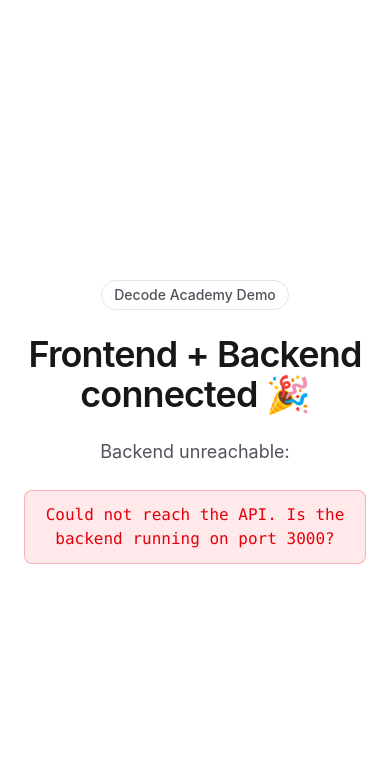
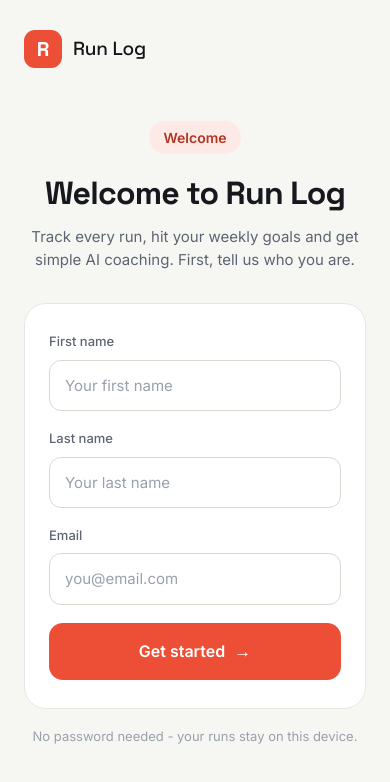
Before and after one commit to svendukic2/run-log-app, a Next.js app in the folder frontend/: page / in a window 390 px wide. Shown: the top 782 px of the page. Built offline with nearby package versions, Linux system fonts and the light colour scheme; no server answers.

Commit message:
RUN-7: build Welcome screen layout and copy
Welcome screen (01) per Figma: brand top left, Welcome badge, heading,
intro copy, profile card shell and no-password caption. Responsive
mobile/desktop layout, Run Log design tokens and fonts, onboarding
skip for returning users.

```diff
--- a/frontend/src/app/globals.css
+++ b/frontend/src/app/globals.css
@@ -1,19 +1,26 @@
 @import 'tailwindcss';
 
-:root {
-  --background: #ffffff;
-  --foreground: #171717;
-}
+/* Run Log design tokens, mirrored from the Figma library
+   (Run-Log-Tracker, styles like "Surface / Canvas", "Brand / Accent"). */
+@theme {
+  --font-sans: var(--font-inter), -apple-system, 'Segoe UI', Roboto, Helvetica, Arial, sans-serif;
+  --font-display: var(--font-space-grotesk), var(--font-inter), sans-serif;
 
-@media (prefers-color-scheme: dark) {
-  :root {
-    --background: #0a0a0a;
-    --foreground: #ededed;
-  }
+  --color-canvas: #f6f6f3;
+  --color-ink: #16181d;
+  --color-ink-deep: #14161c;
+  --color-accent: #ec4e36;
+  --color-accent-soft: #fdeae6;
+  --color-accent-pressed: #b23522;
+  --color-secondary: #5d6472;
+  --color-tertiary: #9aa0ac;
+  --color-line: #e7e7e2;
+  --color-line-strong: #d9d9d2;
+  --color-muted: #efefec;
 }
 
 body {
-  background: var(--background);
-  color: var(--foreground);
-  font-family: -apple-system, BlinkMacSystemFont, 'Segoe UI', Roboto, Helvetica, Arial, sans-serif;
+  background: var(--color-canvas);
+  color: var(--color-ink);
+  font-family: var(--font-sans);
 }
--- a/frontend/src/app/layout.tsx
+++ b/frontend/src/app/layout.tsx
@@ -1,9 +1,13 @@
 import type { Metadata } from 'next';
+import { Inter, Space_Grotesk } from 'next/font/google';
 import './globals.css';
 
+const inter = Inter({ subsets: ['latin'], variable: '--font-inter' });
+const spaceGrotesk = Space_Grotesk({ subsets: ['latin'], variable: '--font-space-grotesk' });
+
 export const metadata: Metadata = {
-  title: 'Decode Academy Demo',
-  description: 'Next.js frontend for the Decode Academy Demo teaching repo.',
+  title: 'Run Log',
+  description: 'Track every run, hit your weekly goals and get simple AI coaching.',
 };
 
 export default function RootLayout({
@@ -12,7 +16,7 @@ export default function RootLayout({
   children: React.ReactNode;
 }>) {
   return (
-    <html lang="en" className="h-full antialiased">
+    <html lang="en" className={`${inter.variable} ${spaceGrotesk.variable} h-full antialiased`}>
       <body className="flex min-h-full flex-col">{children}</body>
     </html>
   );
--- a/frontend/src/app/page.tsx
+++ b/frontend/src/app/page.tsx
@@ -1,53 +1,91 @@
-// Same shape the backend returns from GET /api/hello (backend is the source
-// of truth for this contract - see backend/src/app.service.ts).
-interface HelloResponse {
-  message: string;
-}
+'use client';
 
-async function getHello(): Promise<HelloResponse> {
-  const baseUrl = process.env.BACKEND_URL ?? 'http://localhost:3000';
-  // no-store: always hit the API so the page reflects the live backend.
-  const res = await fetch(`${baseUrl}/api/hello`, { cache: 'no-store' });
-  if (!res.ok) {
-    throw new Error(`API responded with ${res.status}`);
-  }
-  return res.json();
-}
+import { useEffect } from 'react';
+import { useRouter } from 'next/navigation';
+import Badge from '@/components/Badge';
+import Brand from '@/components/Brand';
+import { getProfile, isOnboardingComplete } from '@/lib/onboarding';
 
-// Async Server Component: the fetch runs on the server at request time, so
-// there is no CORS involved and no client-side loading state to manage.
-export default async function Home() {
-  let message: string;
-  let reachable = true;
+// 01 · Welcome (Figma node 78:145). First-launch entry point only: once a
+// profile exists there is no way back to this screen.
+export default function WelcomePage() {
+  const router = useRouter();
 
-  try {
-    const data = await getHello();
-    message = data.message;
-  } catch {
-    reachable = false;
-    message = 'Could not reach the API. Is the backend running on port 3000?';
-  }
+  useEffect(() => {
+    if (getProfile()) {
+      router.replace(isOnboardingComplete() ? '/dashboard' : '/setup/goal');
+    }
+  }, [router]);
 
   return (
-    <main className="flex flex-1 flex-col items-center justify-center gap-6 px-6 py-24 text-center">
-      <span className="rounded-full border border-black/10 px-3 py-1 text-sm font-medium text-zinc-600 dark:border-white/15 dark:text-zinc-400">
-        Decode Academy Demo
-      </span>
-      <h1 className="max-w-2xl text-4xl font-semibold tracking-tight sm:text-5xl">
-        Frontend + Backend connected 🎉
-      </h1>
-      <p className="max-w-md text-lg text-zinc-600 dark:text-zinc-400">
-        {reachable ? 'Message fetched from the NestJS API:' : 'Backend unreachable:'}
-      </p>
-      <p
-        className={`max-w-md rounded-lg border px-4 py-3 font-mono text-base ${
-          reachable
-            ? 'border-black/10 bg-black/5 dark:border-white/15 dark:bg-white/10'
-            : 'border-red-500/30 bg-red-500/10 text-red-600 dark:text-red-400'
-        }`}
-      >
-        {message}
-      </p>
+    <main className="flex flex-1 flex-col bg-canvas">
+      <header className="px-6 pt-[30px] md:px-12">
+        <Brand />
+      </header>
+      <div className="flex flex-1 flex-col items-center justify-center px-6 pt-5 pb-16 md:px-12">
+        <div className="flex w-full max-w-[520px] flex-col items-center">
+          <Badge>Welcome</Badge>
+          <h1 className="mt-[22px] text-center font-display text-[32px] leading-[1.08] font-bold tracking-[-0.8px] text-ink md:text-[40px]">
+            Welcome to Run Log
+          </h1>
+          <p className="mt-[14px] max-w-[440px] text-center text-[15px] leading-[1.55] text-secondary">
+            Track every run, hit your weekly goals and get simple AI coaching. First, tell us who
+            you are.
+          </p>
+          <div className="mt-8 flex w-full flex-col gap-[18px] rounded-[22px] border border-line bg-white px-6 py-7 md:px-[38px] md:py-[34px]">
+            <div className="flex flex-col gap-[18px] md:flex-row md:gap-4">
+              <div className="flex flex-1 flex-col gap-2">
+                <label htmlFor="first-name" className="text-[13px] font-medium text-secondary">
+                  First name
+                </label>
+                <input
+                  id="first-name"
+                  name="firstName"
+                  type="text"
+                  placeholder="Your first name"
+                  className="w-full rounded-[12px] border border-line-strong bg-white px-[15px] py-[13px] text-[15px] leading-[1.55] text-ink placeholder:text-tertiary"
+                />
+              </div>
+              <div className="flex flex-1 flex-col gap-2">
+                <label htmlFor="last-name" className="text-[13px] font-medium text-secondary">
+                  Last name
+                </label>
+                <input
+                  id="last-name"
+                  name="lastName"
+                  type="text"
+                  placeholder="Your last name"
+                  className="w-full rounded-[12px] border border-line-strong bg-white px-[15px] py-[13px] text-[15px] leading-[1.55] text-ink placeholder:text-tertiary"
+                />
+              </div>
+            </div>
+            <div className="flex flex-col gap-2">
+              <label htmlFor="email" className="text-[13px] font-medium text-secondary">
+                Email
+              </label>
+              <input
+                id="email"
+                name="email"
+                type="email"
+                placeholder="you@email.com"
+                className="w-full rounded-[12px] border border-line-strong bg-white px-[15px] py-[13px] text-[15px] leading-[1.55] text-ink placeholder:text-tertiary"
+              />
+            </div>
+            <button
+              type="button"
+              className="flex w-full items-center justify-center gap-[9px] rounded-[14px] bg-accent px-7 py-4 font-semibold text-white hover:bg-accent-pressed"
+            >
+              <span className="text-[16px]">Get started</span>
+              <span aria-hidden className="text-[17px]">
+                →
+              </span>
+            </button>
+          </div>
+          <p className="mt-[18px] text-center text-[13px] text-tertiary">
+            No password needed - your runs stay on this device.
+          </p>
+        </div>
+      </div>
     </main>
   );
 }
--- /dev/null
+++ b/frontend/src/components/Badge.tsx
@@ -0,0 +1,8 @@
+// Pill badge ("Welcome", "Welcome, {name}", "Last step") from the design library.
+export default function Badge({ children }: { children: React.ReactNode }) {
+  return (
+    <span className="rounded-full bg-accent-soft px-[14px] py-[6px] text-[14px] font-semibold text-accent-pressed">
+      {children}
+    </span>
+  );
+}
--- /dev/null
+++ b/frontend/src/components/Brand.tsx
@@ -0,0 +1,13 @@
+// Run Log logo mark + wordmark, shown top left on every onboarding screen.
+export default function Brand() {
+  return (
+    <div className="flex items-center gap-[11px]">
+      <div className="flex size-[38px] items-center justify-center rounded-[11px] bg-accent">
+        <span className="font-display text-[20px] font-bold text-white">R</span>
+      </div>
+      <span className="font-display text-[19px] font-medium tracking-[-0.19px] text-ink-deep">
+        Run Log
+      </span>
+    </div>
+  );
+}
--- /dev/null
+++ b/frontend/src/lib/onboarding.ts
@@ -0,0 +1,34 @@
+// Local persistence for onboarding. Run Log has no accounts: the profile
+// lives in localStorage only ("your runs stay on this device").
+
+export interface Profile {
+  firstName: string;
+  lastName: string;
+  email: string;
+}
+
+const PROFILE_KEY = 'runlog.profile';
+const ONBOARDING_COMPLETE_KEY = 'runlog.onboardingComplete';
+
+export function getProfile(): Profile | null {
+  if (typeof window === 'undefined') return null;
+  try {
+    const raw = window.localStorage.getItem(PROFILE_KEY);
+    return raw ? (JSON.parse(raw) as Profile) : null;
+  } catch {
+    return null;
+  }
+}
+
+export function saveProfile(profile: Profile): void {
+  window.localStorage.setItem(PROFILE_KEY, JSON.stringify(profile));
+}
+
+export function isOnboardingComplete(): boolean {
+  if (typeof window === 'undefined') return false;
+  return window.localStorage.getItem(ONBOARDING_COMPLETE_KEY) === 'true';
+}
+
+export function markOnboardingComplete(): void {
+  window.localStorage.setItem(ONBOARDING_COMPLETE_KEY, 'true');
+}
```
Also changed, not shown: 1 other file (tests, documents, lock files or other folders).
